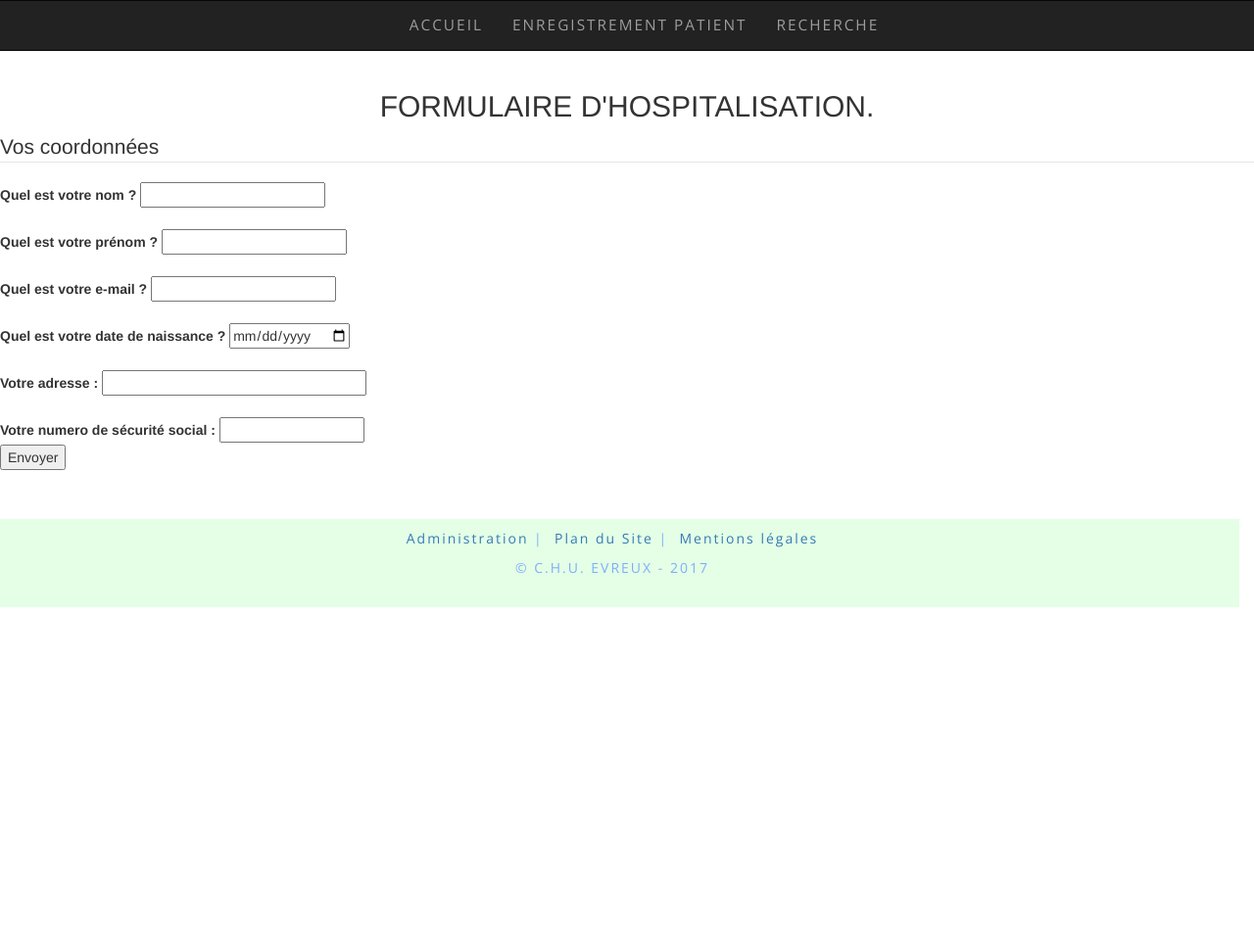
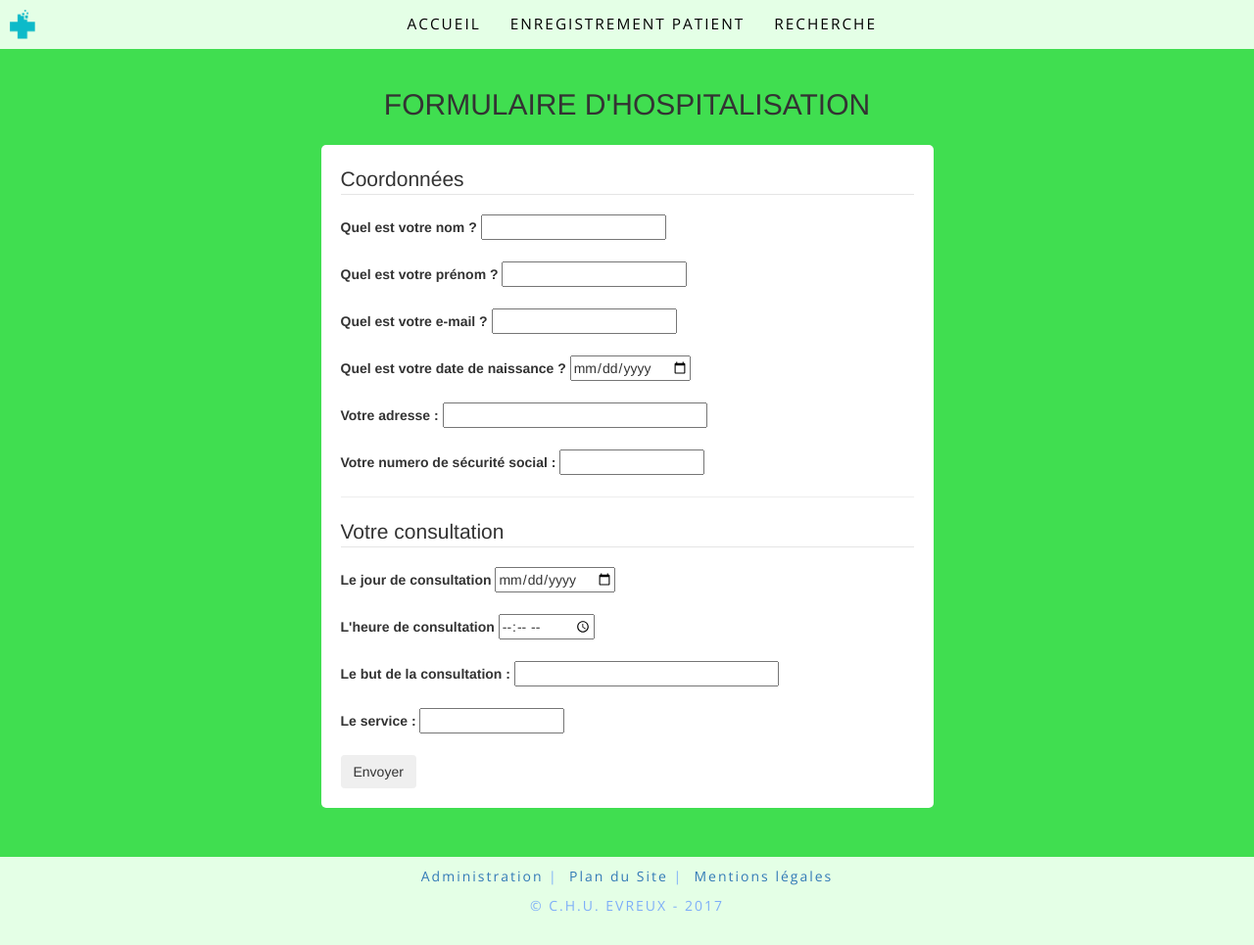
Before and after one commit to INGEsophie/CHU-projet, a PHP site: page /formulaire.php in a window 1280 px wide. Shown: the whole page at 98% size. Before the commit the page ends 620 px from the top, so only its background shows below. Run offline with PHP 8.4, Linux system fonts and the light colour scheme.

Commit message:
Mise à jour formulaire

```diff
--- a/formulaire.php
+++ b/formulaire.php
@@ -2,9 +2,9 @@
 <html>
 <head>
   <meta charset="utf-8">
-  <title>Centre Hospitalier Universitaire de Rouen</title>
+  <title>CHU Evreux - Enregistrement patient</title>
+  <link rel="stylesheet" href="bootstrap/css/bootstrap.min.css">
   <link rel="stylesheet" href="style.css">
-  <link rel="stylesheet" href="bootstrap/css/bootstrap.min.css">
 </head>
 
 <body>
@@ -13,36 +13,48 @@
     include("header.html");
   ?>
 
+  <div class="container-fluid">
+    <h2>Formulaire d'hospitalisation</h2>
+    <form method="post" action="traitement.php" class="formulaire">
+      <fieldset>
+        <legend>Coordonnées</legend> <!-- Titre du fieldset -->
+        <label for="nom">Quel est votre nom ?</label>
+        <input type="text" name="nom" id="nom" /><br><br>
 
-  <h2>Formulaire d'hospitalisation.</h2>
-  <form method="post" action="traitement.php">
-    <fieldset>
-       <legend>Vos coordonnées</legend> <!-- Titre du fieldset -->
+        <label for="prenom">Quel est votre prénom ?</label>
+        <input type="text" name="prenom" id="prenom" /><br><br>
 
-       <label for="Nom">Quel est votre nom ?</label>
-       <input type="text" name="nom" id="Nom" /><br><br>
+        <label for="email">Quel est votre e-mail ?</label>
+        <input type="email" name="email" id="email" /><br><br>
 
-       <label for="Prenom">Quel est votre prénom ?</label>
-       <input type="text" name="prenom" id="Prenom" /><br><br>
+        <label for="email">Quel est votre date de naissance ?</label>
+        <input type="date" name="dateNaissance" id="dateNaissance"><br><br>
 
-       <label for="Email">Quel est votre e-mail ?</label>
-       <input type="email" name="email" id="Email" /><br><br>
+        <label for="adresse">Votre adresse :</label>
+        <input type="text" name="adresse" id="adresse"  size="30" maxlength="80" /><br><br>
 
-       <label for="DateNaissance">Quel est votre date de naissance ?</label>
-       <input type="date" name="datenaissance" id="DateNaissance"><br><br>
+        <label for="nusocial">Votre numero de sécurité social :</label>
+        <input type="text" name="nusocial" id="nusocial" size="15" minlength="15" maxlength="15" />
+      </fieldset>
+      <hr>
+      <fieldset>
+        <legend>Votre consultation</legend>
 
-       <label for="AdressePostale">Votre adresse :</label>
-            <input type="text" name="adresse" id="AdressePostale"  size="30" maxlength="80" /><br><br>
+        <label for="DateConsul">Le jour de consultation</label>
+        <input type="date" name="dateConsul" id="dateConsul"><br><br>
 
-       <label for="NumSecu">Votre numero de sécurité social :</label>
-       <input type="text" name="numsecu" id="NumSecu" size="15" minlength="15" maxlength="15" />
+        <label for="HeureConsul">L'heure de consultation</label>
+        <input type="time" name="heureConsul" id="heureConsul"><br><br>
 
-    </fieldset>
+        <label for="ButConsul">Le but de la consultation :</label>
+        <input type="text" name="butconsul" id="ButConsul"  size="30" maxlength="80" /><br><br>
 
-    <input type="submit" name="envoyer" value="Envoyer" />
-
-
-    </form>
+        <label for="NomService">Le service :</label>
+        <input type="text" name="NomService" id="NomService"  size="15" maxlength="30" /><br><br>
+      </fieldset>
+      <input type="submit" name="envoyer" value="Envoyer" class="btn bnt-defaut" />
+     </form>
+  </div>
 
   <?php
     include("footer.html");
```
